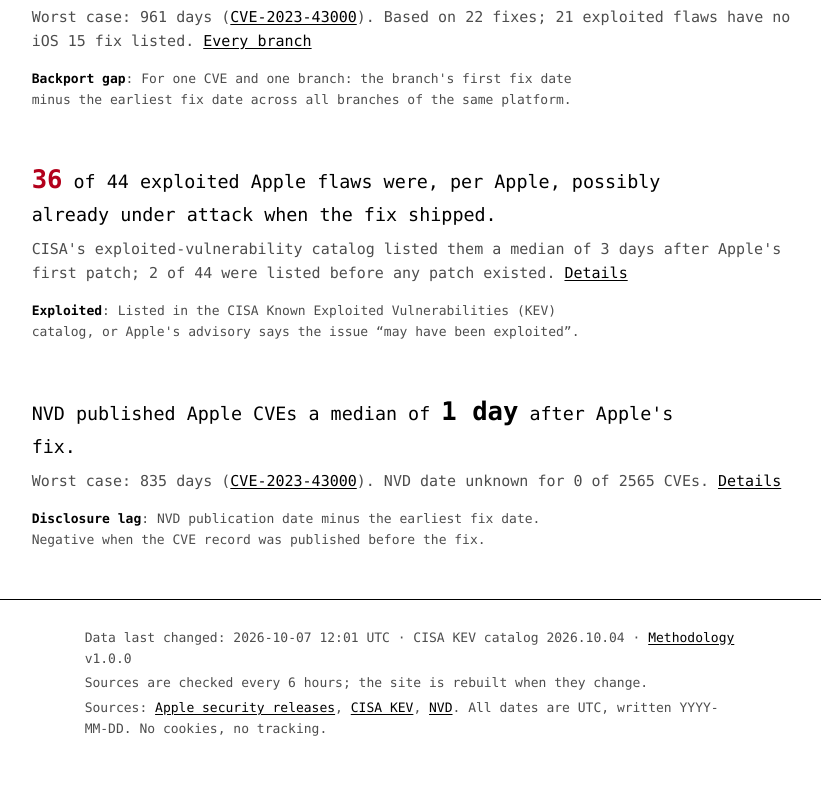
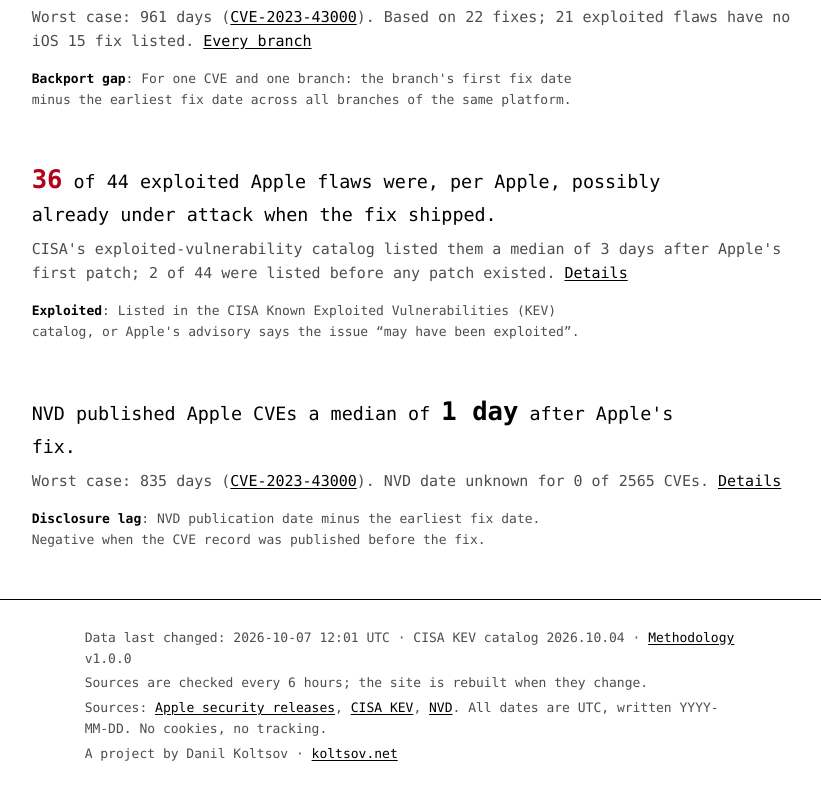
Before and after one commit to danil-koltsov/patch-sla-tracker, a Next.js app: page / in a window 1280 px wide. Shown: the part 334-1134 px from the top of the page, without its empty margins (227-1048 px from the left). Built offline with nearby package versions, Linux system fonts and the light colour scheme; no server answers.

Commit message:
Add project credit to the footer

```diff
--- a/components/DataFooter.tsx
+++ b/components/DataFooter.tsx
@@ -29,6 +29,9 @@
           <a href="https://www.cisa.gov/known-exploited-vulnerabilities-catalog">CISA KEV</a>,{" "}
           <a href="https://nvd.nist.gov/">NVD</a>. All dates are UTC, written YYYY-MM-DD. No cookies, no tracking.
         </p>
+        <p>
+          A project by Danil Koltsov · <a href="https://koltsov.net">koltsov.net</a>
+        </p>
       </div>
     </footer>
   );
```
